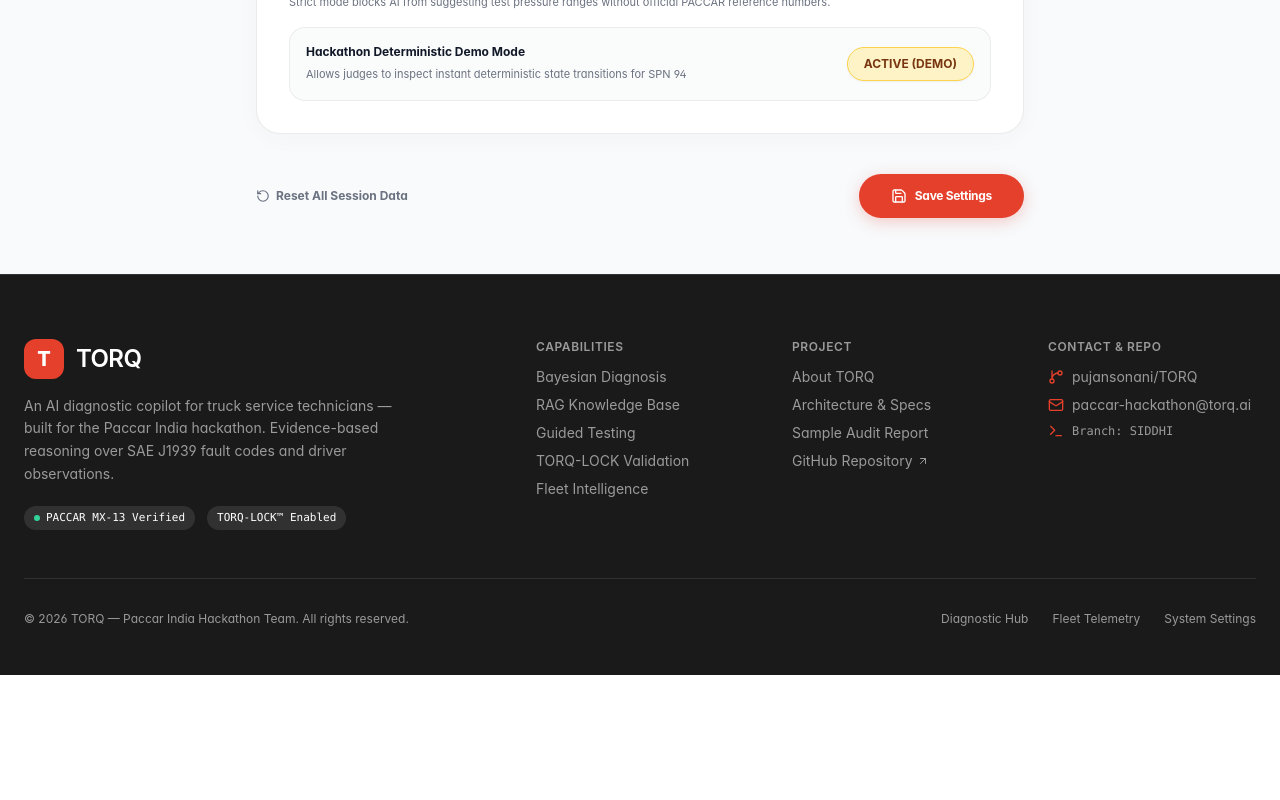
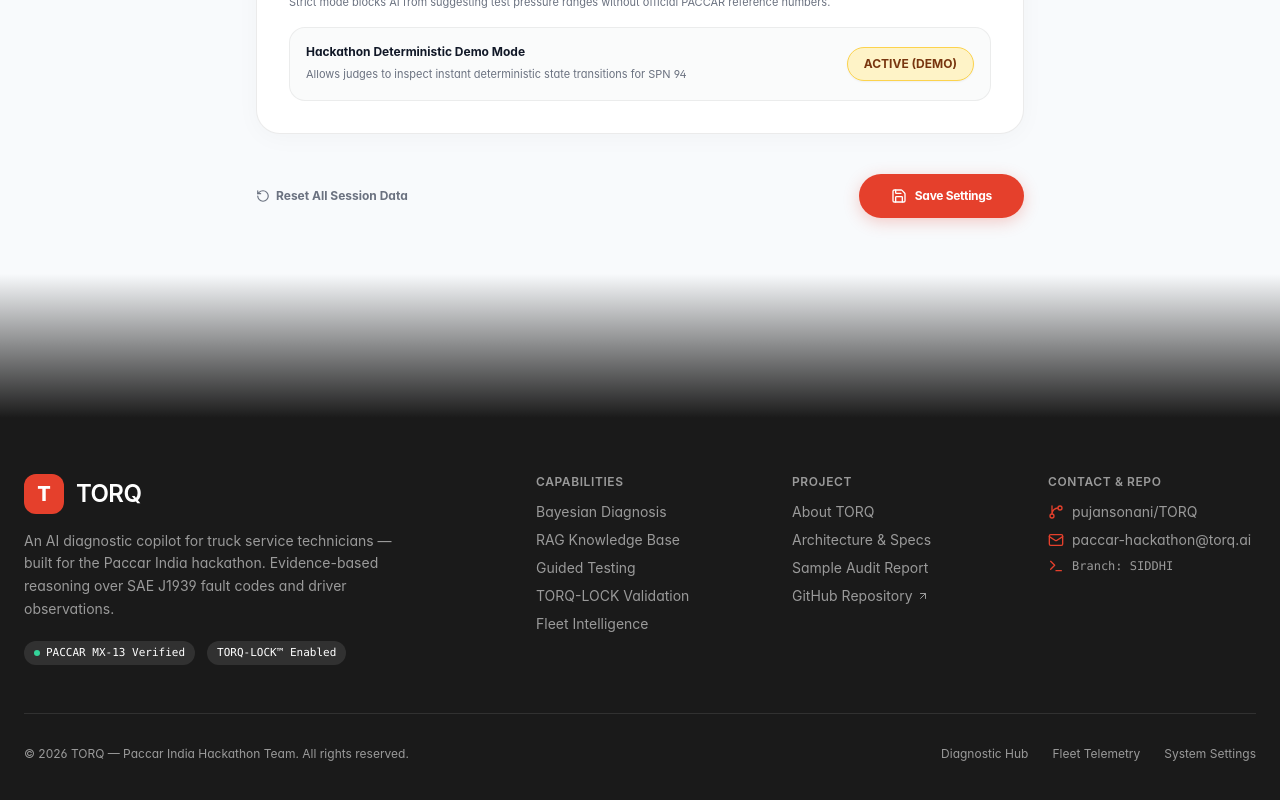
Before and after one commit to pujansonani/TORQ-Technician-Operational-Reasoning-Query-intelligence-, a Next.js app: page /settings in a window 1280 px wide. Shown: the part 983-1783 px from the top of the page. Before the commit the page ends 1658 px from the top, so only its background shows below. Built offline with nearby package versions, Linux system fonts and the light colour scheme.

Commit message:
feat: merge all section boundaries with seamless organic gradient transitions

```diff
--- a/src/components/layout/AppShell.tsx
+++ b/src/components/layout/AppShell.tsx
@@ -17,6 +17,9 @@
         {children}
       </main>
 
+      {/* SEAMLESS GRADIENT BLEND TO FOOTER (#1A1A1A) */}
+      <div className="w-full h-24 sm:h-36 bg-gradient-to-b from-[#F8FAFC] to-[#1A1A1A] pointer-events-none" />
+
       {/* Unified Modern Footer */}
       <TorqFooter />
     </div>
--- a/src/components/torq/CapabilitiesSection.tsx
+++ b/src/components/torq/CapabilitiesSection.tsx
@@ -176,8 +176,11 @@
   };
 
   return (
-    <section id="capabilities" className="relative w-full bg-[#F6F6F5] py-20 lg:py-24">
-      <div className="max-w-[1280px] mx-auto px-4 sm:px-6 space-y-10">
+    <section id="capabilities" className="relative w-full bg-[#F6F6F5] pt-16 sm:pt-24 pb-28 sm:pb-36 overflow-hidden">
+      {/* SEAMLESS GRADIENT BLEND FROM HERO 2 (White to #F6F6F5) */}
+      <div className="absolute inset-x-0 top-0 h-28 sm:h-44 bg-gradient-to-b from-white via-white/50 to-transparent pointer-events-none" />
+
+      <div className="relative z-20 max-w-[1280px] mx-auto px-4 sm:px-6 space-y-10">
 
         {/* SECTION HEADER */}
         <div className="space-y-2.5 max-w-2xl">
@@ -310,6 +313,9 @@
         </div>
 
       </div>
+
+      {/* SEAMLESS GRADIENT BLEND TO FOOTER (#1A1A1A) */}
+      <div className="absolute inset-x-0 bottom-0 h-44 sm:h-60 bg-gradient-to-b from-transparent via-[#2A2A2A]/40 to-[#1A1A1A] pointer-events-none z-10" />
     </section>
   );
 };
--- a/src/components/torq/HeroSection1.tsx
+++ b/src/components/torq/HeroSection1.tsx
@@ -179,7 +179,7 @@
       </div>
 
       {/* SEAMLESS GRADIENT BLEND TO WHITE (Merges Hero 1 pastel mint into Hero 2 white with zero hard cut) */}
-      <div className="absolute inset-x-0 bottom-0 h-44 sm:h-64 bg-gradient-to-b from-transparent via-[#DCE7DE]/30 to-white pointer-events-none z-10" />
+      <div className="absolute inset-x-0 bottom-0 h-48 sm:h-72 bg-gradient-to-b from-transparent via-[#DCE7DE]/20 to-white pointer-events-none z-10" />
     </section>
   );
 };
--- a/src/components/torq/HeroSection2.tsx
+++ b/src/components/torq/HeroSection2.tsx
@@ -117,6 +117,9 @@
 
       </div>
 
+      {/* SEAMLESS GRADIENT BLEND TO CAPABILITIES (#F6F6F5) */}
+      <div className="absolute inset-x-0 bottom-0 h-36 sm:h-52 bg-gradient-to-b from-transparent via-[#FAFBFB]/50 to-[#F6F6F5] pointer-events-none" />
+
       {/* BOTTOM-RIGHT CORNER: FLOATING WORKSHOP ASSISTANT WIDGET */}
       <div className="fixed bottom-6 right-6 z-40 flex flex-col gap-2.5">
 
--- a/src/components/torq/TorqFooter.tsx
+++ b/src/components/torq/TorqFooter.tsx
@@ -4,7 +4,7 @@
 
 export const TorqFooter: React.FC = () => {
   return (
-    <footer className="w-full bg-[#1A1A1A] text-white pt-16 pb-12 border-t border-white/10">
+    <footer className="relative w-full bg-[#1A1A1A] text-white pt-14 pb-12 overflow-hidden">
       <div className="max-w-[1280px] mx-auto px-6 space-y-12">
 
         <div className="grid grid-cols-1 md:grid-cols-2 lg:grid-cols-5 gap-8 lg:gap-12">
```
